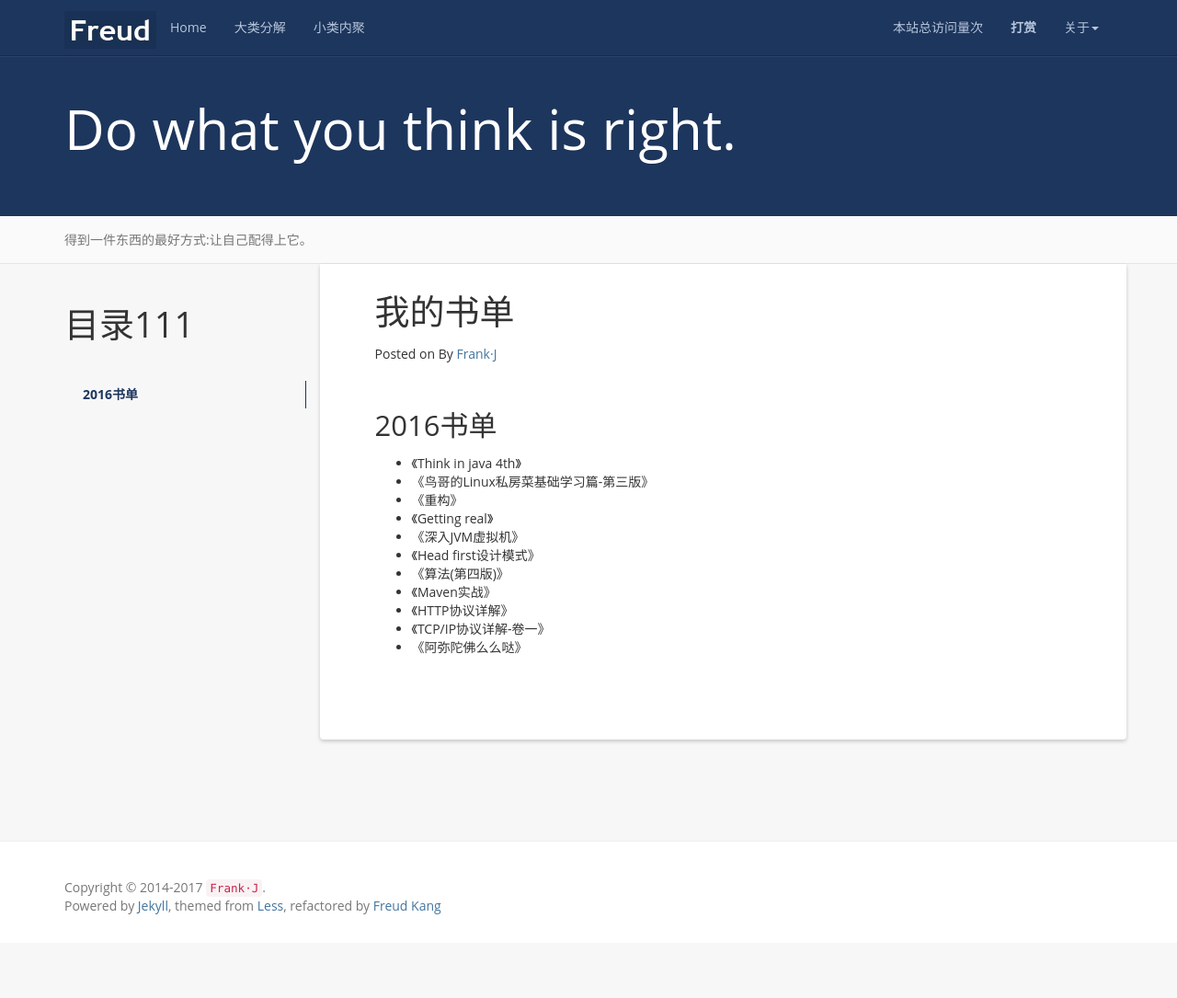
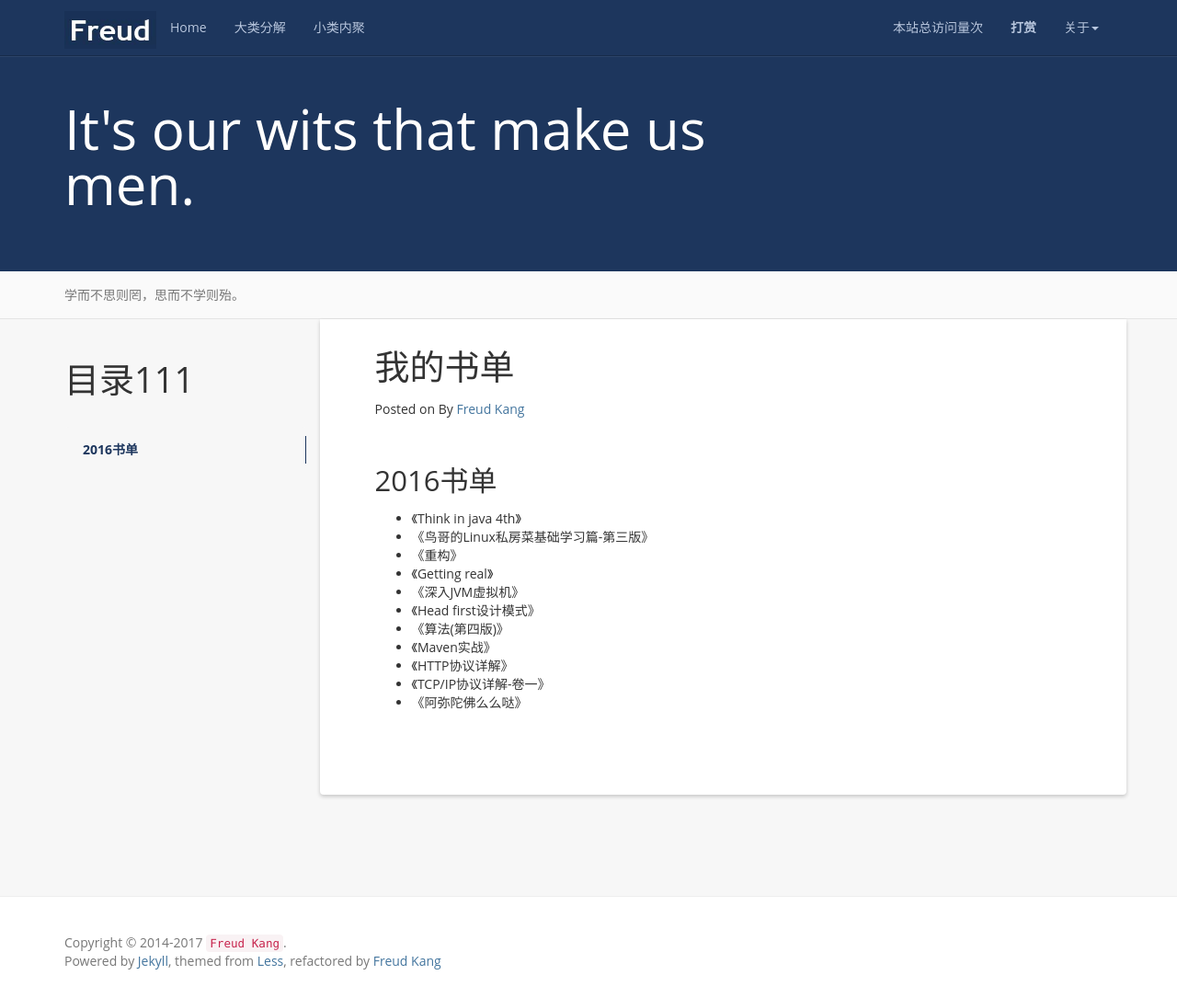
Before and after one commit to frankxjkuang/frankxjkuang.github.io, a Jekyll site: the page built from books.md, in a window 1280 px wide and 1085 px high. Shown: the whole window at 92% size. Built offline with Jekyll 4.4.1, drawn with Linux system fonts in a browser that asks for light colours; nearby versions of some CDN libraries; a script that is not in the unit is left out; comment, search, counter and statistics services are not loaded.

Commit message:
nothing change

```diff
--- a/_config.yml
+++ b/_config.yml
@@ -1,30 +1,26 @@
 # Site settings
-name: Frank's Blog
-email: frankxjkuang@gmail.com
-author: Frank·J
-url: http://www.kxjun.top
-# 个人简历网站
-# resume_site: http://www.hifreud.com/Resume.io/
-github: https://github.com/frankxjkuang
+name: Less Or More
+email: luoyan35714@126.com
+author: Freud Kang
+url: http://www.hifreud.com
+resume_site: http://www.hifreud.com/Resume.io/
+github: https://github.com/luoyan35714/
+baseurl: "/LessOrMore"
+description: Actually, less is more!
+meta_description: 康志华;个人博客;学而不思则罔;思而不学则殆;生命不止;折腾不休
+motto: It's our wits that make us men.
+banner: 学而不思则罔，思而不学则殆。
 
-# baseurl修改为项目名，如果项目是'***.github.io'，则设置为空''
-baseurl: ""
-description: This too shall pass!
-meta_description: Blog
-motto: Do what you think is right.
-banner: 得到一件东西的最好方式:让自己配得上它。
-
-# permalink: /:categories/:year/:month/:day/:title/
+#permalink: /:categories/:year/:month/:day/:title/
 permalink: /:year/:month/:day/:title/
 paginate: 10
 
 exclude: ['README.md', 'Gemfile.lock', 'Gemfile', 'Rakefile']
 
-github_username: frankxjkuang
+github_username: luoyan35714
 highlighter: Pygments
 
 # Build settings
 markdown: kramdown
 
-baidu_analysis: e2e60863afcb2e6d5e0598e66a924eaf
-# baidu_analysis: 94be4b0f9fc5d94cc0d0415ea6761ae9
+baidu_analysis: 94be4b0f9fc5d94cc0d0415ea6761ae9
```
Also changed, not shown: README.md, _layouts/default.html (line endings or trailing spaces), _layouts/post.html (line endings or trailing spaces).
